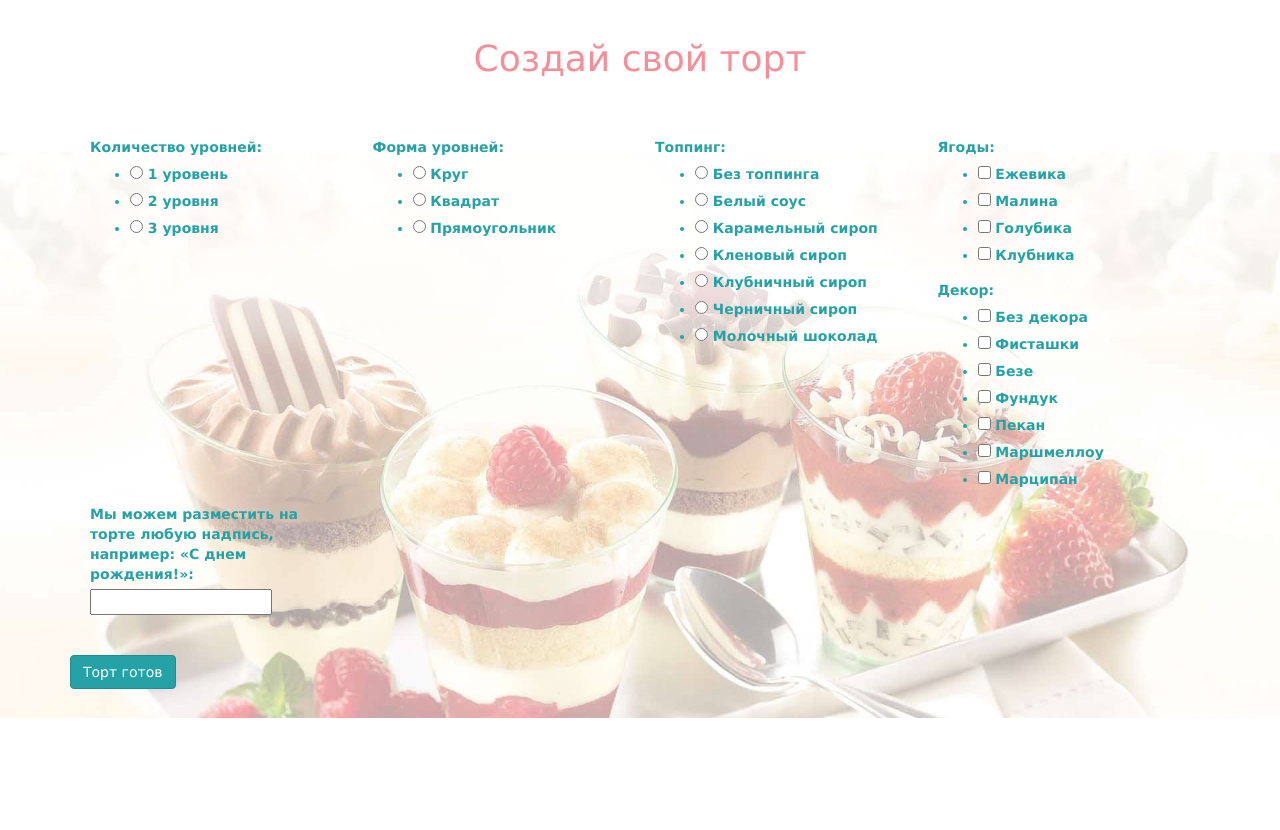
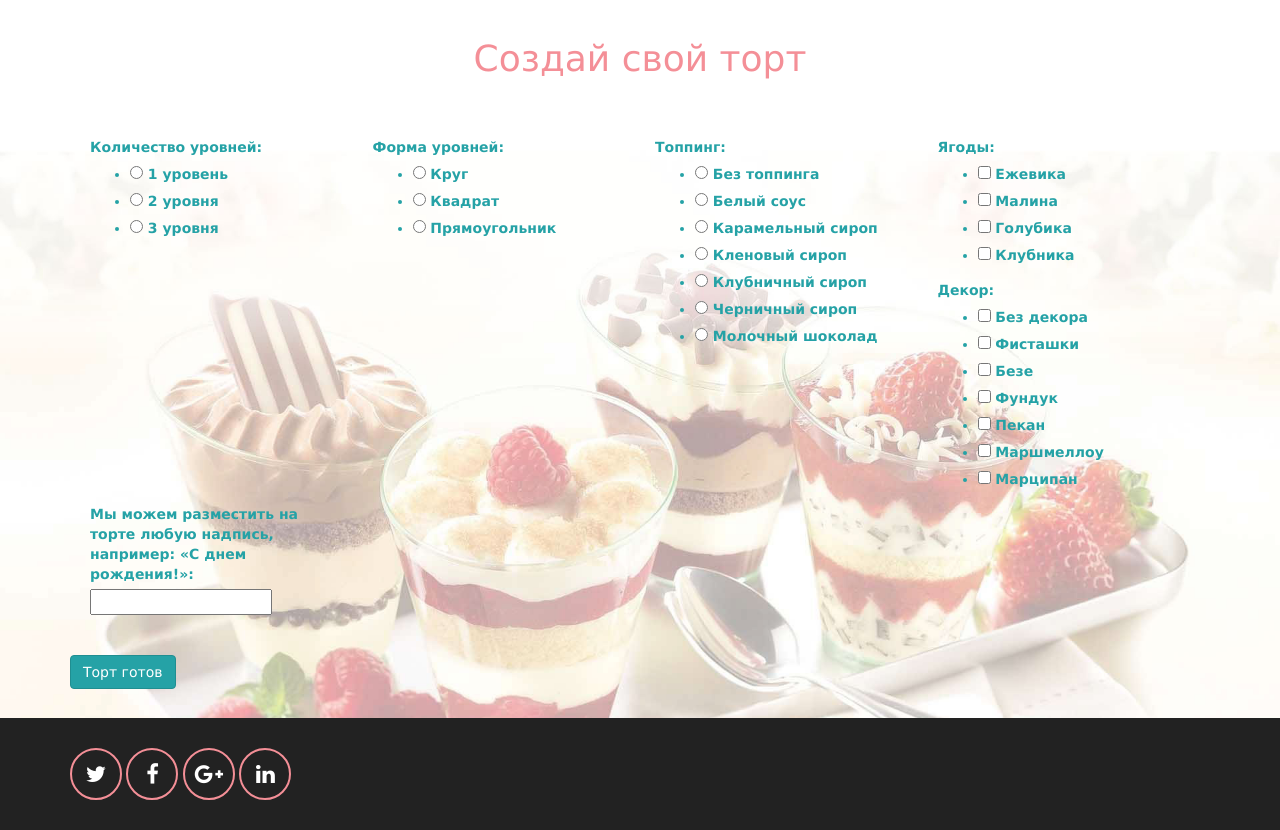
Before and after one commit to mukhametdinovigor/BakeCake, a Django app: page / in a window 1280 px wide. Shown: the part 674-1504 px from the top of the page. Before the commit the page ends 1392 px from the top, so only its background shows below. Run offline with Django 3.2, Linux system fonts and the light colour scheme; some libraries are stand-ins or nearby versions.

Commit message:
Split up templates into parts

```diff
--- /dev/null
+++ b/templates/base.html
@@ -0,0 +1,25 @@
+{% load static %}
+<!DOCTYPE html>
+<html lang="en">
+<head>
+	<meta charset="utf-8">
+	<meta http-equiv="X-UA-Compatible" content="IE=edge">
+	<meta name="viewport" content="width=device-width, initial-scale=1">
+	<title>Главная | BakeCake</title>
+	<link href="{% static 'bootstrap/css/bootstrap.min.css' %}" rel="stylesheet" >
+	<link href="{% static 'fonts/font-awesome/css/font-awesome.min.css' %}" rel="stylesheet">
+    <link href="{% static 'css/theme.css' %}" rel="stylesheet">
+</head>
+<body>
+{% include "header.html" %}
+
+{% block content %}
+
+{% endblock content %}
+
+{% include "footer.html" %}
+
+<script src="{% static 'js/jquery.min.js' %}"></script>
+<script src="{% static 'bootstrap/js/bootstrap.min.js' %}"></script>
+</body>
+</html>
--- /dev/null
+++ b/templates/footer.html
@@ -0,0 +1,14 @@
+<footer id="footer" class="clearfix">
+    <div class="container">
+        <div class="row">
+            <div class="col-md-8">
+                <p>
+                    <a class="fa fa-twitter footer-socialicon" target="_blank" href="https://twitter.com/"></a>
+                    <a class="fa fa-facebook footer-socialicon" target="_blank" href="https://www.facebook.com/"></a>
+                    <a class="fa fa-google-plus footer-socialicon" target="_blank" href="https://plus.google.com/"></a>
+                    <a class="fa fa-linkedin footer-socialicon" target="_blank" href="https://instagram.com/"></a>
+                </p>
+            </div>
+        </div>
+    </div>
+</footer>
--- /dev/null
+++ b/templates/header.html
@@ -0,0 +1,28 @@
+{% load static %}
+<header>
+<nav class="navbar navbar-default navbar-fixed-top">
+	<div class="container">
+		<!-- Brand and toggle get grouped for better mobile display -->
+		<div class="navbar-header">
+			<button type="button" class="navbar-toggle collapsed" data-toggle="collapse" data-target="#bs-example-navbar-collapse-1" aria-expanded="false">
+				<span class="sr-only">Toggle navigation</span>
+				<span class="icon-bar"></span>
+				<span class="icon-bar"></span>
+				<span class="icon-bar"></span>
+			</button>
+			<a href="{% url 'index' %}" title="BakeCake">
+                <img class="img-responsive" src="{% static 'images/logo.png' %}" alt="BakeCake"/>
+            </a>
+		</div>
+		<!-- Collect the nav links, forms, and other content for toggling -->
+		<div class="collapse navbar-collapse" id="bs-example-navbar-collapse-1" >
+			<ul class="nav navbar-nav navbar-right" >
+				<li class="active" ><a href="index.html" class="smooth-scroll" >Главная</a></li>
+				<li><a href=#>Регистрация</a></li>
+{#				<li><a href=#></a>Вход</li>#}
+				<li><a href=#>Личный кабинет</a></li>
+			</ul>
+		</div><!-- /.navbar-collapse -->
+	</div><!-- /.container-fluid -->
+</nav>
+</header>
--- a/templates/index.html
+++ b/templates/index.html
@@ -1,43 +1,7 @@
+{% extends 'base.html' %}
+{% block content %}
+<!-- Carousel -->
 {% load static %}
-<!DOCTYPE html>
-<html lang="en">
-<head>
-	<meta charset="utf-8">
-	<meta http-equiv="X-UA-Compatible" content="IE=edge">
-	<meta name="viewport" content="width=device-width, initial-scale=1">
-	<title>Главная | BakeCake</title>
-	<link href="{% static 'bootstrap/css/bootstrap.min.css' %}" rel="stylesheet" >
-	<link href="{% static 'fonts/font-awesome/css/font-awesome.min.css' %}" rel="stylesheet">
-    <link href="{% static 'css/theme.css' %}" rel="stylesheet">
-</head>
-<body>
-<nav class="navbar navbar-default navbar-fixed-top">
-	<div class="container">
-		<!-- Brand and toggle get grouped for better mobile display -->
-		<div class="navbar-header">
-			<button type="button" class="navbar-toggle collapsed" data-toggle="collapse" data-target="#bs-example-navbar-collapse-1" aria-expanded="false">
-				<span class="sr-only">Toggle navigation</span>
-				<span class="icon-bar"></span>
-				<span class="icon-bar"></span>
-				<span class="icon-bar"></span>
-			</button>
-			<a href="{% url 'index' %}" title="BakeCake">
-                <img class="img-responsive" src="{% static 'images/logo.png' %}" alt="BakeCake"/>
-            </a>
-		</div>
-		<!-- Collect the nav links, forms, and other content for toggling -->
-		<div class="collapse navbar-collapse" id="bs-example-navbar-collapse-1" >
-			<ul class="nav navbar-nav navbar-right" >
-				<li class="active" ><a href="index.html" class="smooth-scroll" >Главная</a></li>
-				<li><a href=#>Регистрация</a></li>
-{#				<li><a href=#></a>Вход</li>#}
-				<li><a href=#>Личный кабинет</a></li>
-			</ul>
-		</div><!-- /.navbar-collapse -->
-	</div><!-- /.container-fluid -->
-</nav>
-
-<!-- Carousel -->
 <div id="theme-carousel" class="carousel slide" data-ride="carousel">
 	<!-- Indicators -->
 	<ol class="carousel-indicators">
@@ -71,23 +35,11 @@
         <div class="carousel-control-arrow">&#8250;</div>
 	</a>
 </div>
-
 <div class="container-contacts">
 	<div class="container">
         <div class="page-header" id="contact">
             <h1 class="text-danger text-center">Создай свой торт</h1>
         </div>
-
-
-{#            <style type="text/css">#}
-{#               div {#}
-{#                   width:80%;#}
-{#                   height:350px;#}
-{#                   margin:0 auto;#}
-{#               }#}
-{#              </style>#}
-
-
            <div class="row">
             <div class="col-md-18" style="padding: 20px;">
                 {% for field in form  %}
@@ -101,10 +53,6 @@
         <div  class="page-header" id="contact">
                <button type="submit" class="btn btn-info" >Торт готов</button>
         </div>
-
-<script src="{% static 'js/jquery.min.js' %}"></script>
-<script src="{% static 'bootstrap/js/bootstrap.min.js' %}"></script>
     </div>
 </div>
-</body>
-</html>
+{% endblock %}
```
